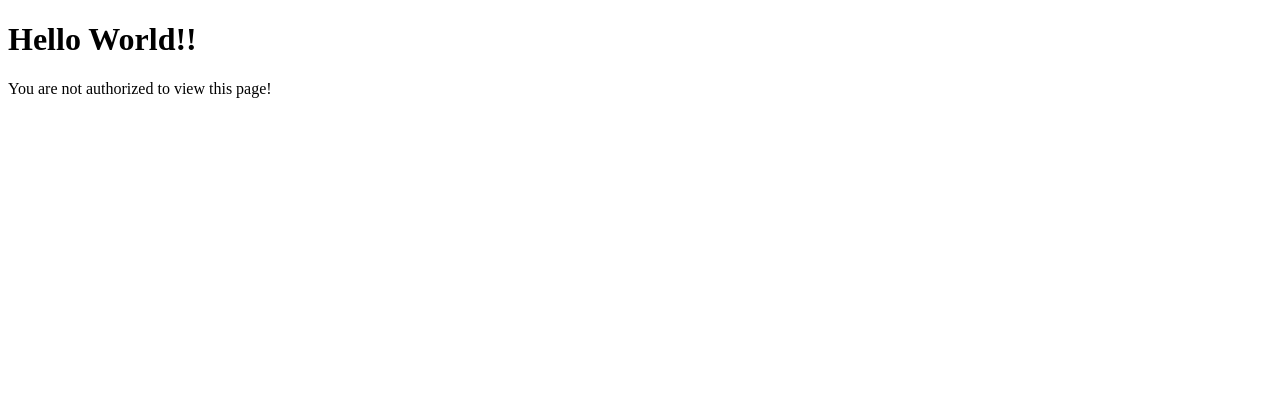
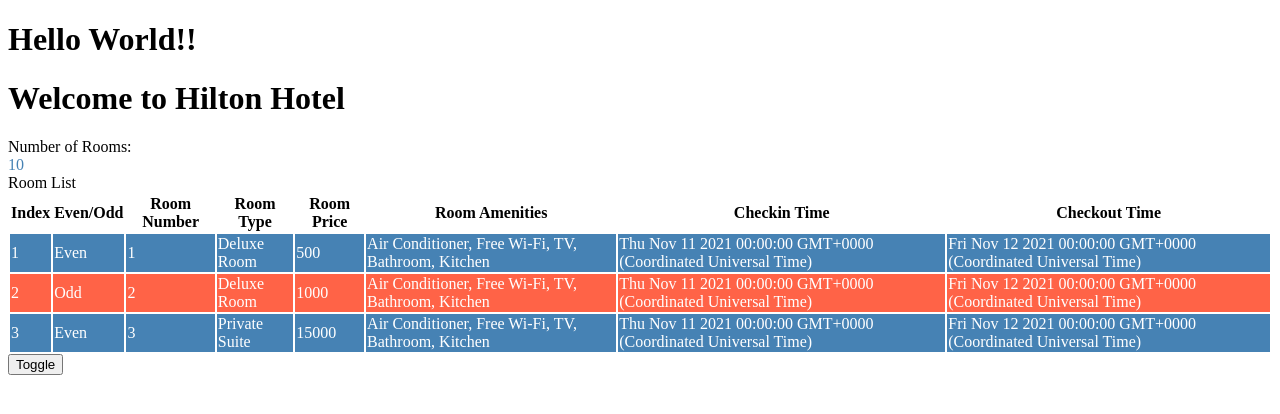
Before and after one commit to imtiajahammad/TypeScriptDemo, an Angular app in the folder angulars/hotelinventoryapp/: page / in a window 1280 px wide. Shown: the top 414 px of the page. Built offline with nearby package versions, Linux system fonts and the light colour scheme.

Commit message:
ngSwitch and ngClass directives

```diff
--- a/angulars/hotelinventoryapp/src/app/app.component.html
+++ b/angulars/hotelinventoryapp/src/app/app.component.html
@@ -8,9 +8,9 @@
 <!-- * * * * * * * * * * * * * * * * * * * * * * * * * * * * * * * -->
 
 <h1>Hello World!!</h1>
+<hinv-rooms></hinv-rooms>
 
-
-<div [ngSwitch]="role">
+<!--div [ngSwitch]="role">
     <div *ngSwitchCase="'User'">
         Welcome User!
     </div>
@@ -21,4 +21,4 @@
        You are not authorized to view this page!
     </div>
 
-</div>
+</div-->
--- a/angulars/hotelinventoryapp/src/app/rooms/rooms.component.html
+++ b/angulars/hotelinventoryapp/src/app/rooms/rooms.component.html
@@ -2,11 +2,14 @@
 
 
 <div [hidden]="hideRooms">
+    Number of Rooms:
+    <div  [innerText]="numberOfRooms" [ngStyle]="{'color':rooms.availableRooms ? 'steelblue' : 'red'}">
 
-    Number of Rooms:
-    <div [innerText]="numberOfRooms"></div>
+    </div>
+</div>
 
-</div>
+
+
 <!-- <div *ngIf="rooms.availableRooms >0">
     Available Rooms:
 </div> -->
@@ -25,7 +28,7 @@
             <th>Checkin Time</th>
             <th>Checkout Time</th>
         </tr>
-        <tr *ngFor="let room of roomList; let e=even; let o = odd; let i = index">
+        <tr *ngFor="let room of roomList; let e=even; let o = odd; let i = index" [ngClass]="e ? 'even' : 'odd' ">
             <td>{{i+1}}</td>
             <td> {{ e ? "Even" : "Odd" }}</td>
             <td> {{ room.roomNumber }}</td>
--- a/angulars/hotelinventoryapp/src/app/rooms/rooms.component.scss
+++ b/angulars/hotelinventoryapp/src/app/rooms/rooms.component.scss
@@ -0,0 +1,8 @@
+.even{
+    background-color: steelblue;
+    color: white;
+}
+.odd{
+    background-color: tomato;
+    color: white;
+}
```
